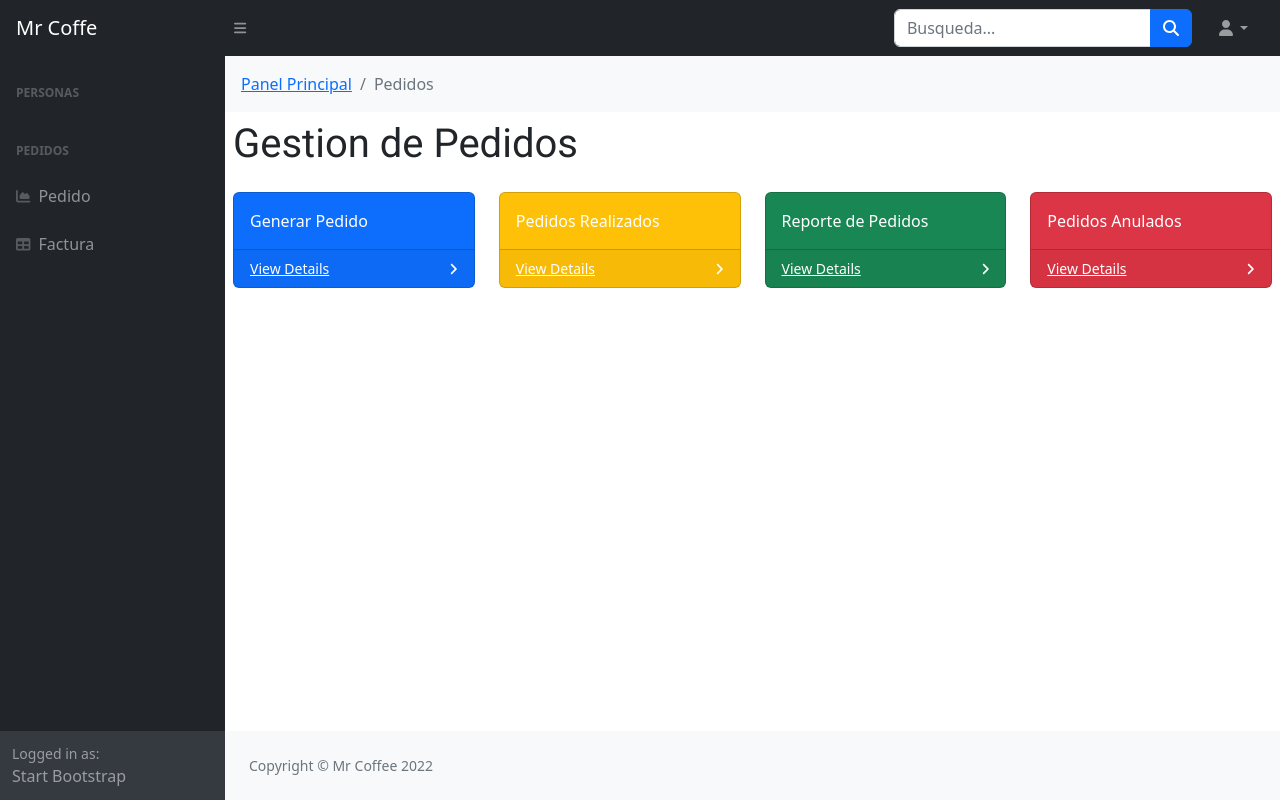
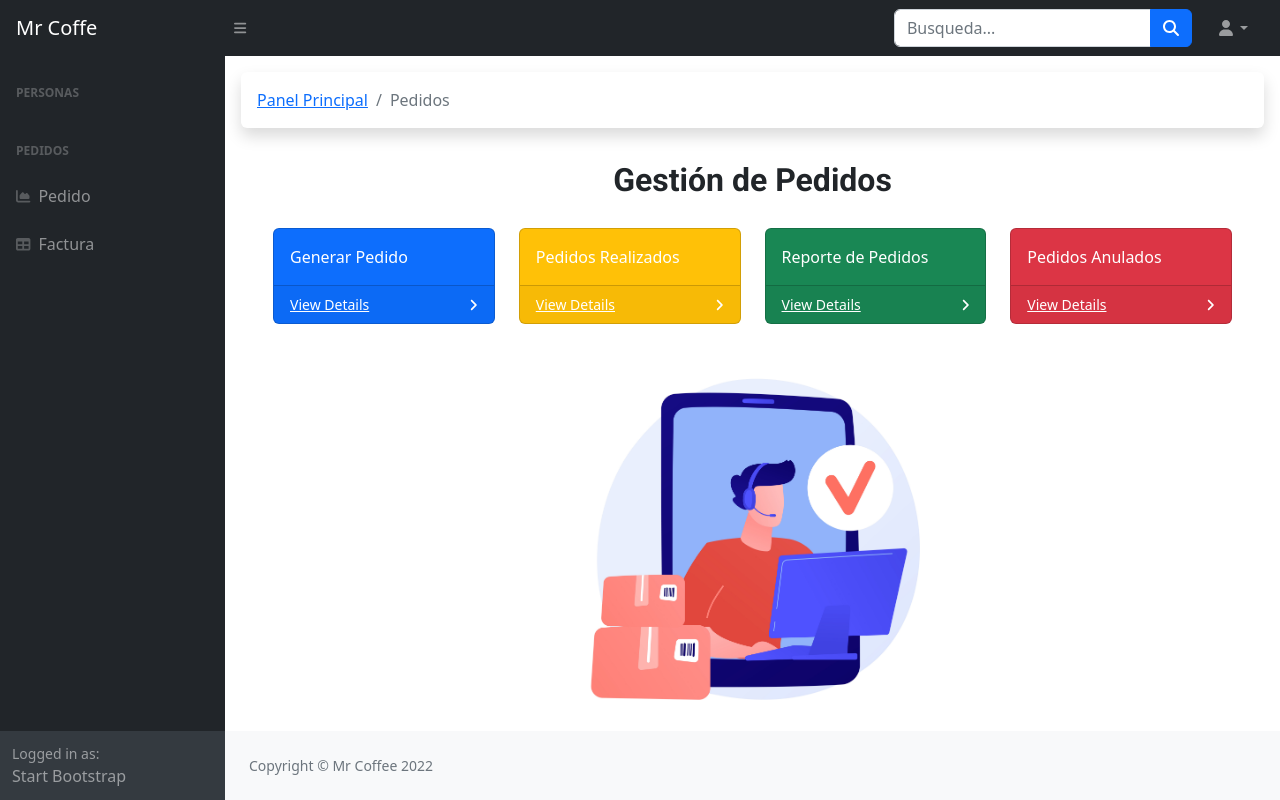
Before and after one commit to Rafamendoz/MRCOFFE_SYSTEM, a PHP site: page /PROYECTODW/views/pedidos.php in a window 1280 px wide. Run offline with PHP 8.4, Linux system fonts and the light colour scheme; the visitor is signed in with stand-in values (Sample User, id 1); some libraries are stand-ins or nearby versions.

Commit message:
Front End Vista Gestion de Pedidos

```diff
--- a/css/stylep.css
+++ b/css/stylep.css
@@ -1,4 +1,4 @@
-@import url('https://fonts.googleapis.com/css2?family=Roboto:wght@400;700&display=swap');
+@import url('https://fonts.googleapis.com/css2?family=Roboto:wght@700&display=swap');
 
 
 .cabecerap{
@@ -10,7 +10,11 @@
 }
 
 
-h1{
+p{
     font-family: 'Roboto', sans-serif;
-    font-size: 1em;
+    font-size: 2em;
+    margin: 0;
+    padding: 0%;
+    text-align: center;
+    font-weight: bold;
 }
--- a/views/pedidos.php
+++ b/views/pedidos.php
@@ -25,7 +25,7 @@
     <body class="sb-nav-fixed">
         <nav class="sb-topnav navbar navbar-expand navbar-dark bg-dark">
             <!-- Navbar Brand-->
-            <a class="navbar-brand ps-3" href="index.html">Mr Coffe
+            <a class="navbar-brand ps-3" href="../panelp.php">Mr Coffe
 
             </a>
             <!-- Sidebar Toggle-->
@@ -95,27 +95,27 @@
             </div>
             <div id="layoutSidenav_content">
                 <main>
-                    <div class="d-flex flex-column bd-highlight mb-3">
+                    <div class="d-flex flex-column bd-highlight">
                         <div class=" bd-highlight align-items-center">
-                            <div class="panelnav text-bg-light">
+                            <div class="panelnav ">
+                                <div  class="shadow p-3 mb-1 bg-body rounded">
                                     <nav aria-label="breadcrumb">
                                             <ol class="breadcrumb cabecerap">
-                                            <li class="breadcrumb-item"><a href="views/panelp.php">Panel Principal</a></li>
+                                                <li class="breadcrumb-item"><a href="../panelp.php">Panel Principal</a></li>
                                                 <li class="breadcrumb-item active" aria-current="page">Pedidos</li>
                                             </ol>
                                     </nav>
                                 </div>
 
+                            </div>
+                        </div>
 
-
+                        <div class="p-2 bd-highlight">
+                            <p>Gestión de Pedidos</p>
 
                         </div>
 
-                        <div class="p-2 bd-highlight">
-                            <h1>Gestion de Pedidos</h1>
-
-                        </div>
-                        <div class="p-2 bd-highlight">
+                        <div class="px-5 bd-highlight">
 
                             <div class="row">
                                     <div class="col-xl-3 col-md-6">
@@ -159,8 +159,15 @@
                             </div>
                          </div>
 
+                         <div class=" bd-highlight text-center">
+                            <img src="../img/pedidoimg.jpg" alt="pedidoimage" width="40%" height="40%">
+
+                        </div>
+
+
+
                 </main>
-                <footer class="py-4 bg-light mt-auto">
+                <footer class="py-4 bg-light mt-1">
                     <div class="container-fluid px-4">
                         <div class="d-flex align-items-center justify-content-between small">
                             <div class="text-muted">Copyright &copy; Mr Coffee 2022</div>
```
Also changed, not shown: img/pedidoimg.jpg (added). Lines whose indentation alone changed are shown as unchanged.
